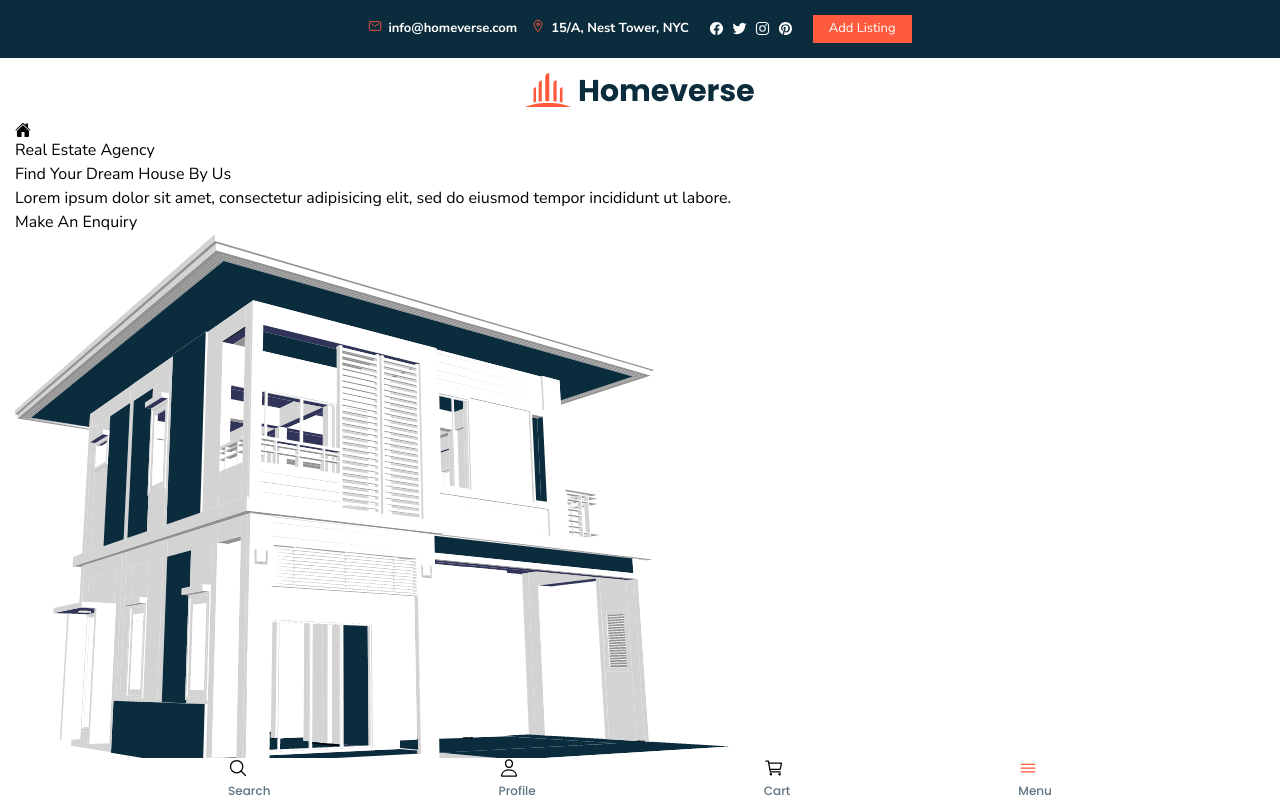
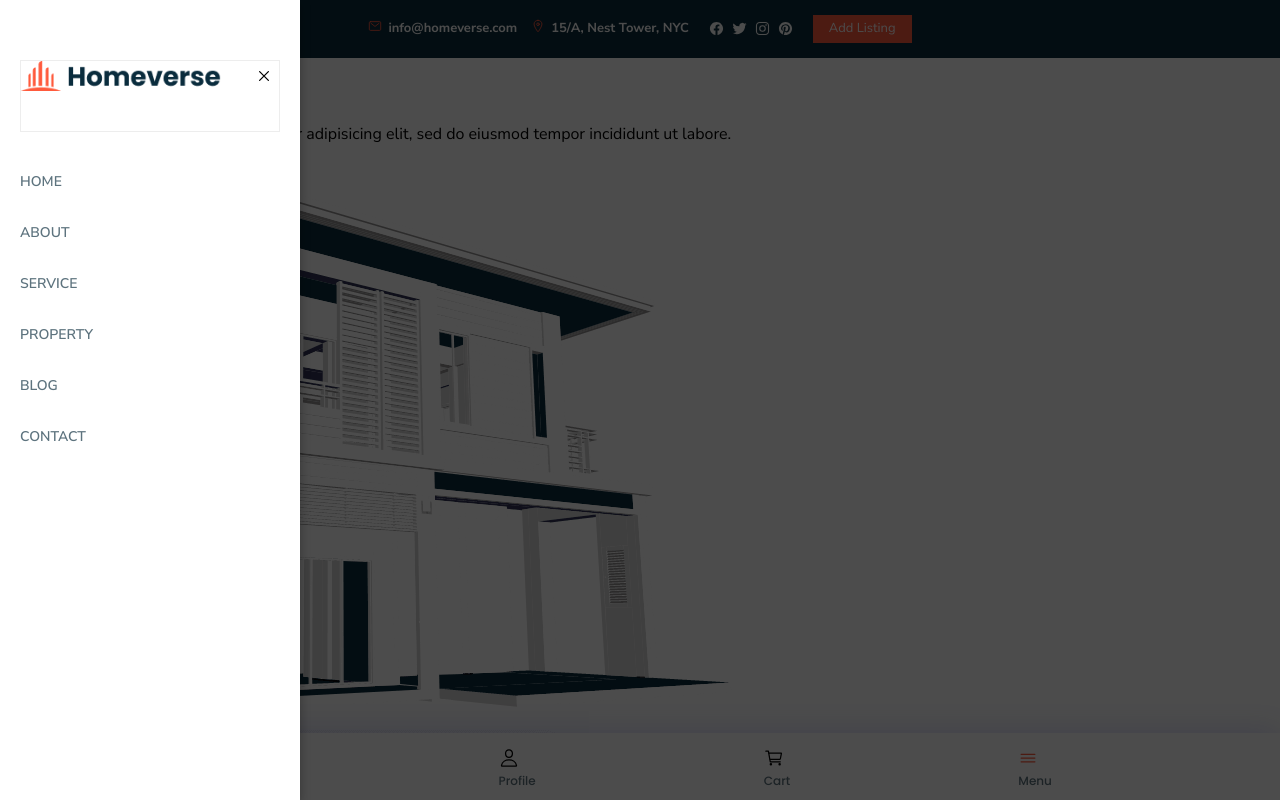
Before and after one commit to avena/codewithsadee, a website: page index.html in a window 1280 px wide. Both pictures are taken after a click on the button "Menu". Shown: the top 800 px of the page. Drawn offline with nearby package versions, Linux system fonts and the light colour scheme.

Commit message:
JS Include and Fix Menu Bugs - Start Main 35:33

```diff
--- a/assets/js/script.js
+++ b/assets/js/script.js
@@ -0,0 +1,55 @@
+'use strict';
+
+/**
+ * element toggle function
+ */
+
+const elemToggleFunc = function (elem) { elem.classList.toggle("active"); }
+
+
+
+/**
+ * navbar toggle
+ */
+
+const navbar = document.querySelector("[data-navbar]");
+const overlay = document.querySelector("[data-overlay]");
+const navCloseBtn = document.querySelector("[data-nav-close-btn]");
+const navOpenBtn = document.querySelector("[data-nav-open-btn]");
+const navbarLinks = document.querySelectorAll("[data-nav-link]");
+
+const navElemArr = [overlay, navCloseBtn, navOpenBtn];
+
+/**
+ * close navbar when click on any navbar link
+ */
+
+// for (let i = 0; i < navbarLinks.length; i++) { navElemArr.push(navbarLinks[i]); }
+
+for (const navbarLink of navbarLinks) {
+  navElemArr.push(navbarLink);
+}
+
+/**
+ * addd event on all elements for toggling navbar
+ */
+
+for (let i = 0; i < navElemArr.length; i++) {
+  navElemArr[i].addEventListener("click", function () {
+    elemToggleFunc(navbar);
+    elemToggleFunc(overlay);
+  });
+}
+
+
+
+/**
+ * header active state
+ */
+
+const header = document.querySelector("[data-header]");
+
+window.addEventListener("scroll", function () {
+  window.scrollY >= 400 ? header.classList.add("active")
+    : header.classList.remove("active");
+});
--- a/index.html
+++ b/index.html
@@ -22,7 +22,7 @@
 
 
   <header class="header relative z-[2]" data-header>
-    <div class="overlay fixed inset-0 opacity-0 pointer-events-none duration-[0.25s] ease z-[4] active:opacity-[1] active:pointer-events-auto" data-overlay> </div>
+    <div class="overlay fixed opacity-0 pointer-events-none duration-[0.25s] ease z-[4]" data-overlay> </div>
 
     <div class="header-top bg-prussian-blue">
 
@@ -87,14 +87,14 @@
 
     </div>
 
-    <div class="header-bottom bg-white">
+    <div class="header-bottom absolute bg-white">
       <div class="container">
 
         <a href="#" class="logo">
           <img src="./assets/images/logo.png" alt="Homeverse logo">
         </a>
 
-        <nav class="navbar bg-white fixed top-0 left-[-310px] max-w-[300px] h-full shadow-[0_3px_10px_hsla(0, 0%, 0%, 0.3)] z-[5] py-[60px] px-5 active:visible active:translate-x-[310px] active:duration-[0.15s] active:ease-out" data-navbar>
+        <nav class="navbar bg-white fixed top-0 -left-[310px] max-w-[300px] w-full h-full z-[5] py-[60px] px-5" data-navbar>
 
           <div class="navbar-top flex justify-between items-center pb-10 border border-cultured-1 border-solid mb-6">
 
@@ -103,7 +103,7 @@
             </a>
 
             <button class="nav-close-btn" data-nav-close-btn aria-label="Close Menu">
-              <ion-icon name="close-outline" class="text-[20px]"></ion-icon>
+              <ion-icon name="close-outline" class="text-[20px] p-[5px]"></ion-icon>
             </button>
 
           </div>
@@ -140,7 +140,7 @@
 
         </nav>
 
-        <div class="header-bottom-actions bg-white fixed bottom-0 left-0 w-full flex justify-evenly shadow-[-2px_0_30px_hsal(237,71,52%,0.2)] z-[3] ">
+        <div class="header-bottom-actions bg-white fixed bottom-0 left-0 w-full flex justify-evenly z-[3] ">
 
           <button class="header-bottom-actions-btn hover:text-orange-soda focus:text-orange-soda" aria-label="Search">
             <ion-icon class="text-[20px] mb-1 duration-[0.25s] ease-out" name="search-outline"></ion-icon>
--- a/src/style.css
+++ b/src/style.css
@@ -112,7 +112,41 @@ ion-icon { pointer-events: none; }
 
 .overlay {
   background: hsla(0, 0%, 0%, 0.7);
+  inset: 0;
+  transition: var(--transition);
 }
+
+.navbar {
+  box-shadow: 0 3px 10px hsla(0, 0%, 0%, 0.3);
+  visibility: hidden;
+  transition: 0.15s ease-in;
+}
+ /* .active */
+.navbar.active {
+  visibility: visible;
+  transform: translateX(310px);
+  transition: 0.25s ease-out;
+}
+
+.overlay.active {
+  opacity: 1;
+  pointer-events: all;
+}
+
+.header-bottom-actions {
+  padding-block: 15px 10px;
+  box-shadow: -2px 0 30px hsla(237,71%,52%,0.2);
+}
+
+.navbar-link {
+  padding-block: 15px;
+}
+
+@keyframes slideDown {
+  0% { transform: translateY(0); }
+  100% { transform: translateY(100%); }
+}
+
 
 @tailwind base;
 @tailwind components;
```
Also changed, not shown: assets/css/style.css.
